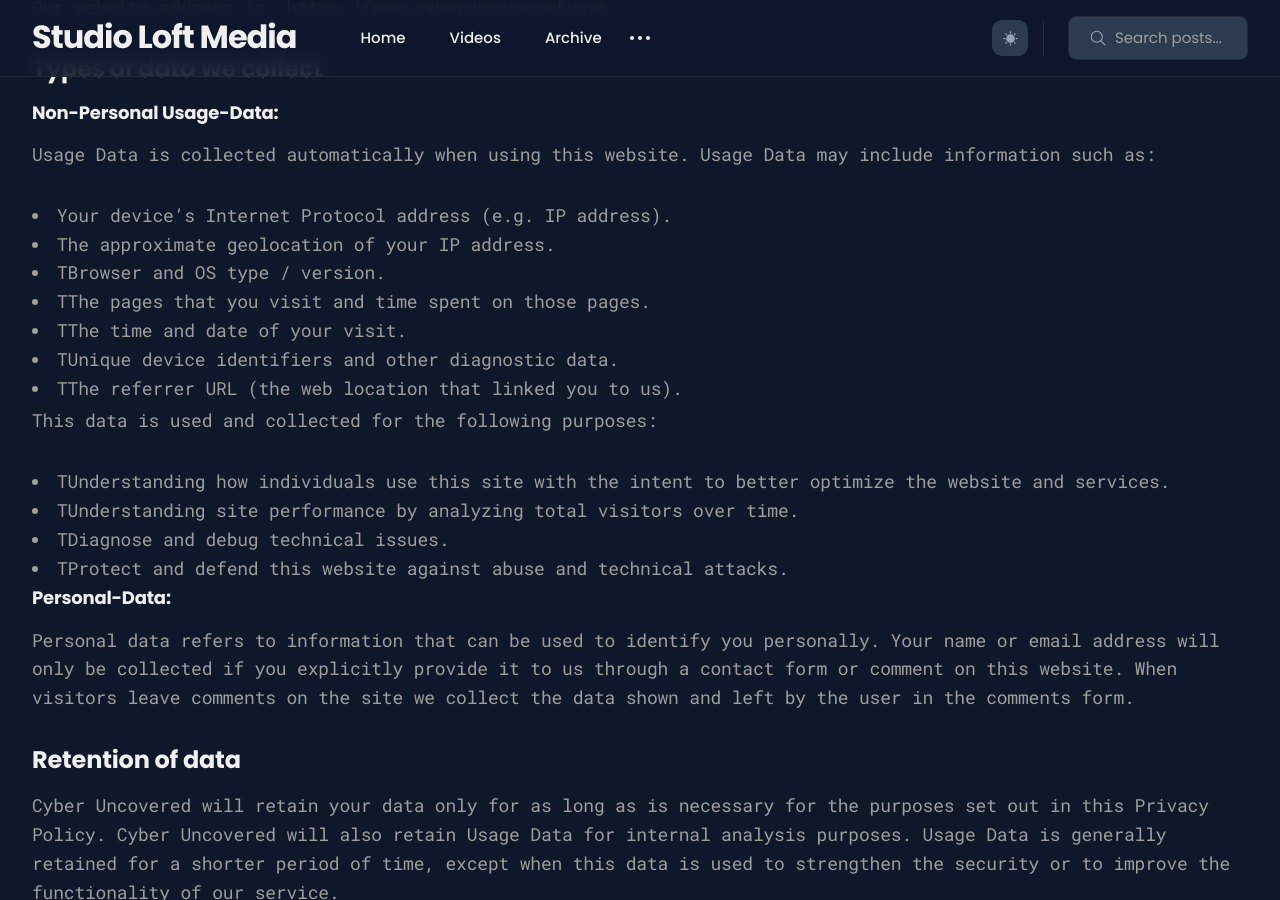
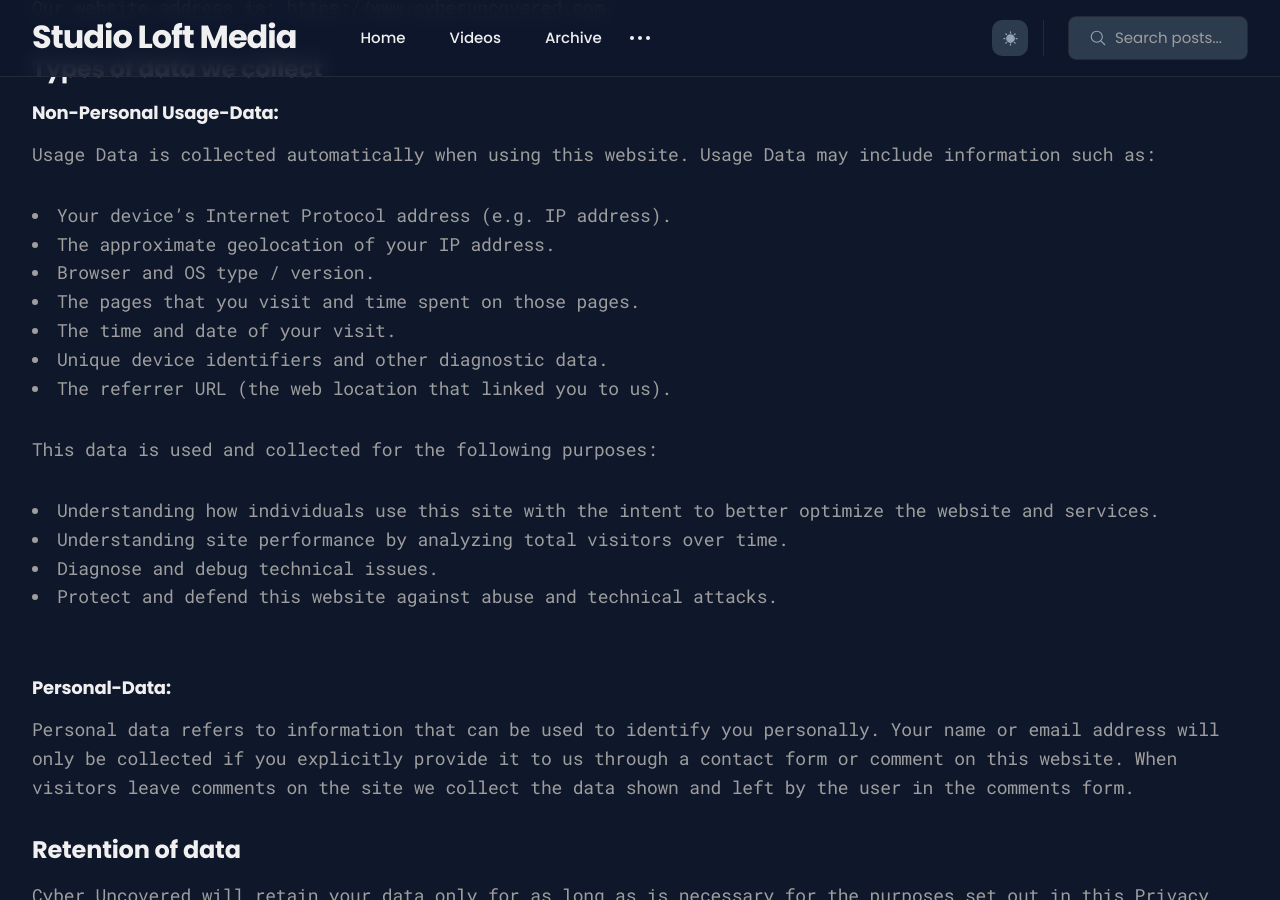
Before and after one commit to studioloft/studioloft.github.io, a Jekyll site: the page built from _pages/privacypolicy.md, in a window 1280 px wide and 900 px high, scrolled down 498 px. Built offline with Jekyll 4.4.1, drawn with Linux system fonts in a browser that asks for light colours.

Commit message:
format updates

```diff
--- a/_pages/privacypolicy.md
+++ b/_pages/privacypolicy.md
@@ -4,7 +4,7 @@ title: Privacy Policy
 permalink: /privacypolicy/
 ---
 
-<p style="text-align:center;">Last updated: October 11, 2025</p>
+Last updated: October 11, 2025
 
 <h3>Interpretation</h3>
 This Privacy Policy describes our policies and procedures on the collection, use and disclosure of your information when you use this service and tells you about your privacy rights and how the law protects you. By using the service, you agree to the collection and use of information in accordance with this Privacy Policy.
@@ -17,19 +17,21 @@ Usage Data is collected automatically when using this website. Usage Data may in
 <ul>
 <li>Your device’s Internet Protocol address (e.g. IP address).</li>
 <li>The approximate geolocation of your IP address.</li>
-<li>TBrowser and OS type / version.</li>
-<li>TThe pages that you visit and time spent on those pages.</li>
-<li>TThe time and date of your visit.</li>
-<li>TUnique device identifiers and other diagnostic data.</li>
-<li>TThe referrer URL (the web location that linked you to us).</li>
+<li>Browser and OS type / version.</li>
+<li>The pages that you visit and time spent on those pages.</li>
+<li>The time and date of your visit.</li>
+<li>Unique device identifiers and other diagnostic data.</li>
+<li>The referrer URL (the web location that linked you to us).</li>
 </ul>
+<br>
 This data is used and collected for the following purposes:
 <ul>
-<li>TUnderstanding how individuals use this site with the intent to better optimize the website and services.</li>
-<li>TUnderstanding site performance by analyzing total visitors over time.</li>
-<li>TDiagnose and debug technical issues.</li>
-<li>TProtect and defend this website against abuse and technical attacks.</li>
+<li>Understanding how individuals use this site with the intent to better optimize the website and services.</li>
+<li>Understanding site performance by analyzing total visitors over time.</li>
+<li>Diagnose and debug technical issues.</li>
+<li>Protect and defend this website against abuse and technical attacks.</li>
 </ul>
+<br>
 <h5>Personal-Data:</h5>
 Personal data refers to information that can be used to identify you personally. Your name or email address will only be collected if you explicitly provide it to us through a contact form or comment on this website. When visitors leave comments on the site we collect the data shown and left by the user in the comments form.
 
@@ -63,7 +65,7 @@ Cyber Uncovered may disclose Your Personal Data in the good faith belief that su
 <li>Protect the personal safety of users of the service or the public</li>
 <li>Protect against legal liability</li>
 </ul>
-
+<br>
 <h3>Security of your data</h3>
 The security of your data is important to us, but remember that no method of transmission over the Internet, or method of electronic storage is 100% secure. While we strive to use commercially acceptable means to protect your data, we cannot guarantee its absolute security.
 
```
